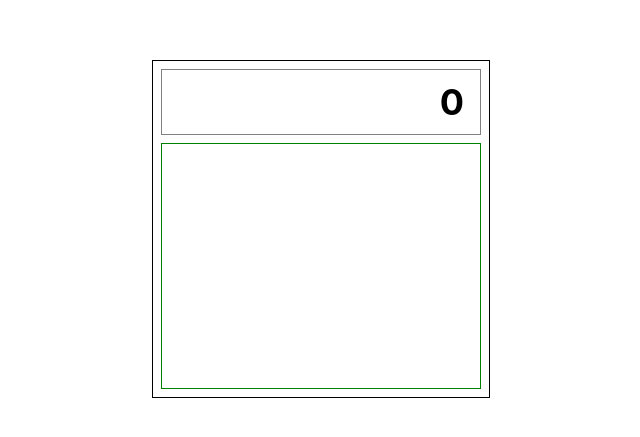
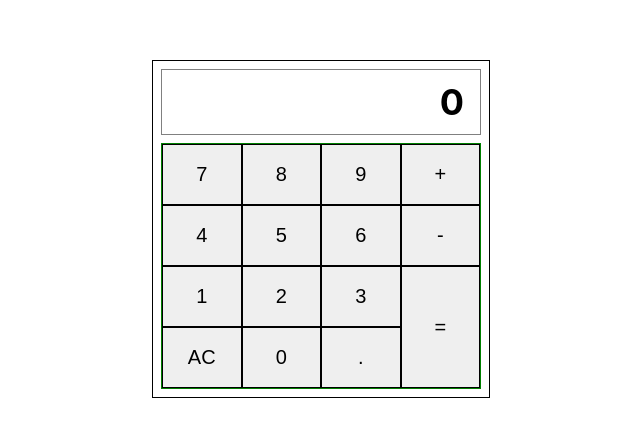
Before and after one commit to ascolm/algebrator, a React (Create React App) app: page / in a window 1280 px wide. Shown: the part 171-608 px from the top of the page, without its empty margins (319-959 px from the left). Built offline with nearby package versions, Linux system fonts and the light colour scheme.

Commit message:
feat(button): create button component, basic styling, keypad values

```diff
--- /dev/null
+++ b/src/components/main/keypad/button/button.module.scss
@@ -0,0 +1,15 @@
+.buttonContainer{
+  cursor: pointer;
+  border: 1px solid black;
+  font-size: 1.25rem;
+  display: flex;
+  align-items: center;
+  justify-content: center;
+  &:hover{
+    background-color: rgba(0, 0, 0, 0.1);
+  }
+}
+
+.size-2{
+  grid-row-end: span 2;
+}
--- /dev/null
+++ b/src/components/main/keypad/button/button.tsx
@@ -0,0 +1,14 @@
+import styles from './button.module.scss';
+
+export interface Props {
+  value: string;
+  size?: string
+}
+
+const Button: React.FC<Props> = ({ value, size = '' }) => {
+  return (
+    <button className={`${styles.buttonContainer} ${styles['size-' + size]}`}>{value}</button>
+  );
+};
+
+export default Button;
--- a/src/components/main/keypad/keypad.module.scss
+++ b/src/components/main/keypad/keypad.module.scss
@@ -2,4 +2,9 @@
   border: 1px solid green;
   flex-grow: 1;
   margin-top: 0.5rem;
+  display: grid;
+  grid-template-columns: repeat(4, 1fr);
+  grid-template-rows: repeat(4, 1fr);
+  justify-items: stretch;
+  align-items: stretch;
 }
--- a/src/components/main/keypad/keypad.tsx
+++ b/src/components/main/keypad/keypad.tsx
@@ -1,4 +1,5 @@
 import styles from './keypad.module.scss';
+import Button from './button/button';
 
 export interface Props {
 
@@ -6,7 +7,23 @@ export interface Props {
 
 const Keypad: React.FC<Props> = (props: Props) => {
   return (
-    <div className={styles.keypadContainer}></div>
+    <div className={styles.keypadContainer}>
+      <Button value='7'/>
+      <Button value='8'/>
+      <Button value='9'/>
+      <Button value='+'/>
+      <Button value='4'/>
+      <Button value='5'/>
+      <Button value='6'/>
+      <Button value='-'/>
+      <Button value='1'/>
+      <Button value='2'/>
+      <Button value='3'/>
+      <Button value='=' size='2'/>
+      <Button value='AC'/>
+      <Button value='0'/>
+      <Button value='.'/>
+    </div>
   );
 };
 
```
